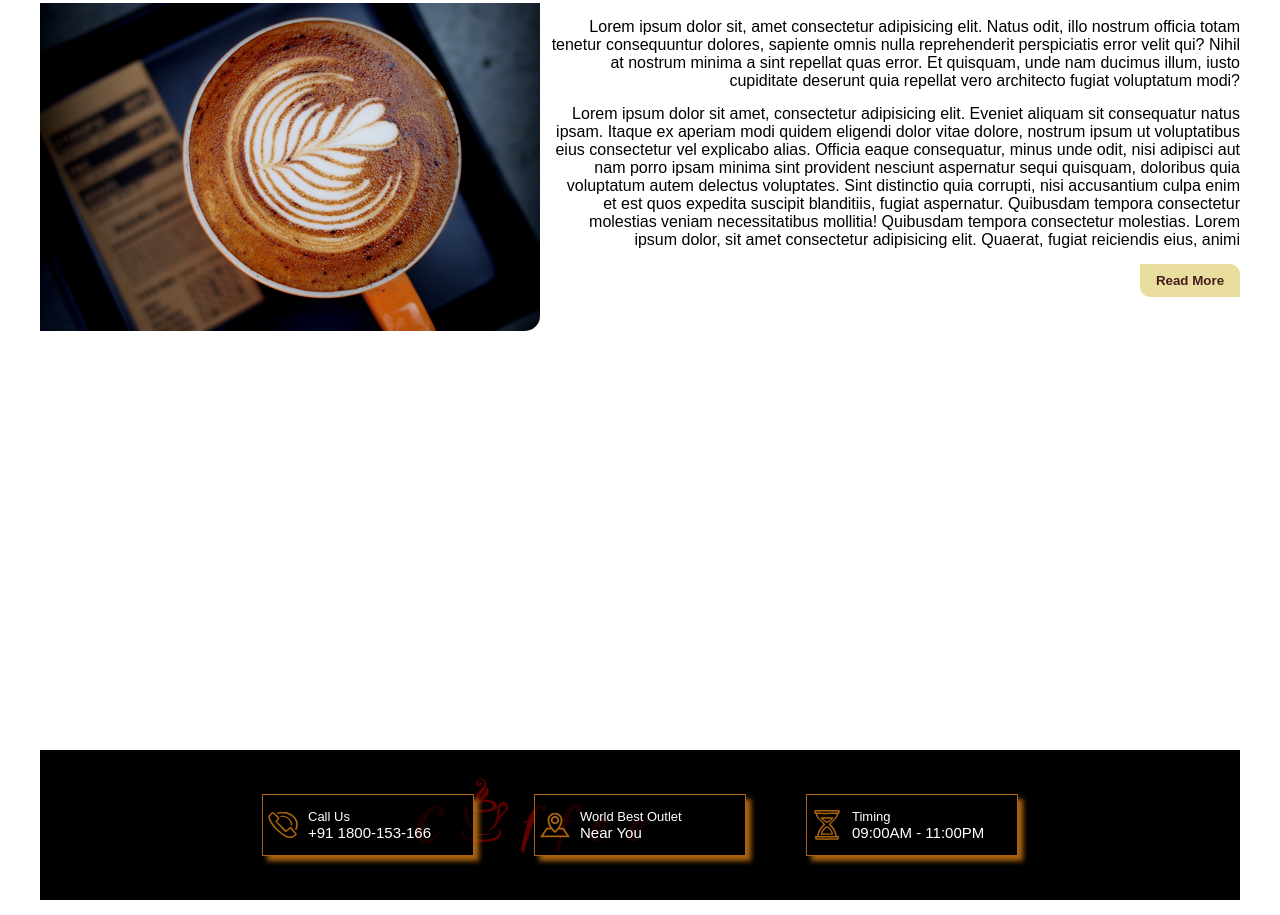
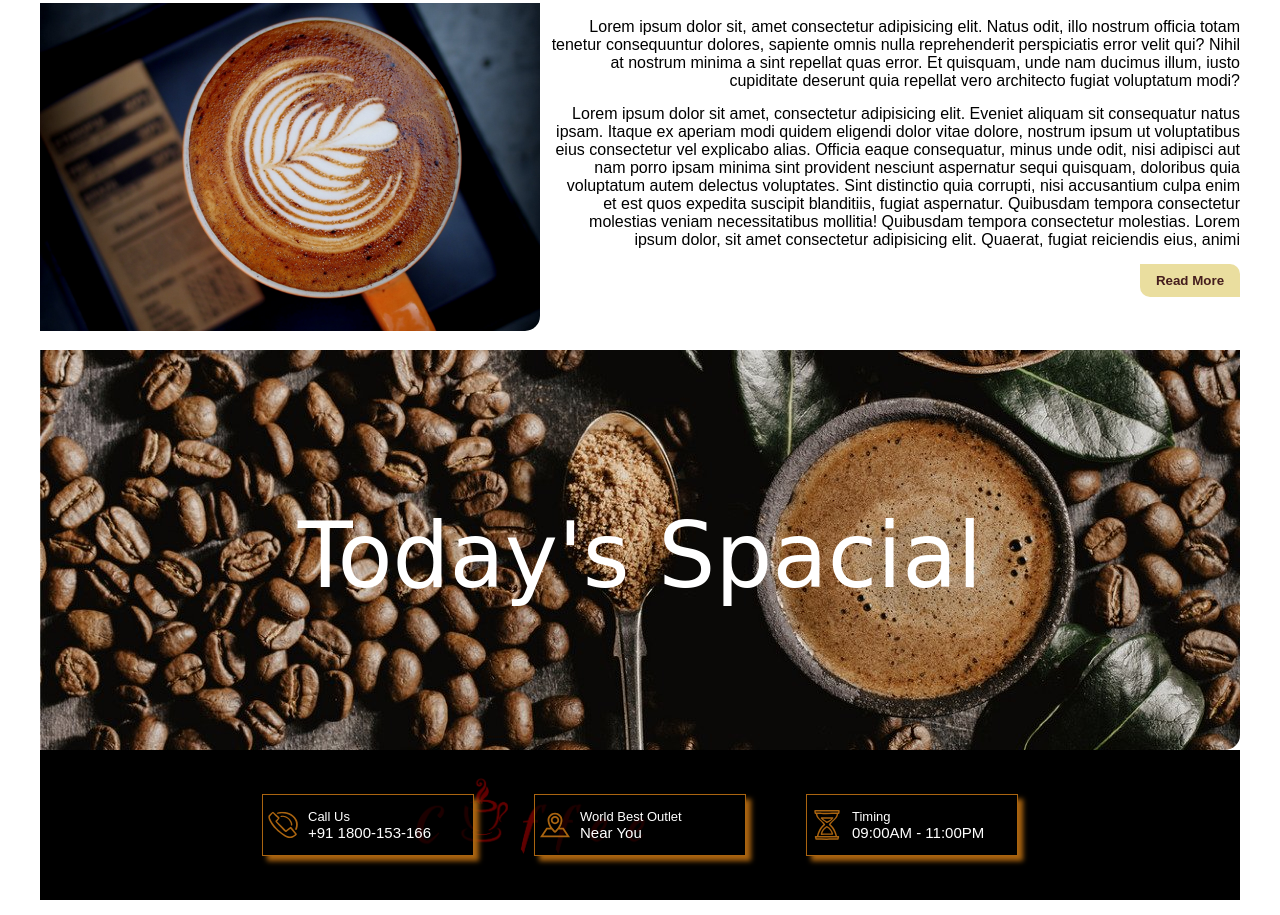
Before and after one commit to pglgod/coffee, a plain HTML site: page index.html in a window 1280 px wide. Shown: the part 859-1774 px from the top of the page. Drawn offline with nearby package versions, Linux system fonts and the light colour scheme; a web font is replaced by a local one.

Commit message:
Add files via upload

```diff
--- a/css/style.css
+++ b/css/style.css
@@ -216,7 +216,7 @@
 
     width: 1200px ;
     height: 400px;
-    background: url(img/05.jpg);
+    background: url(05.jpg);
     border-bottom-right-radius: 15px;
 
 }
```
Also changed, not shown: css/05.jpg (added).
